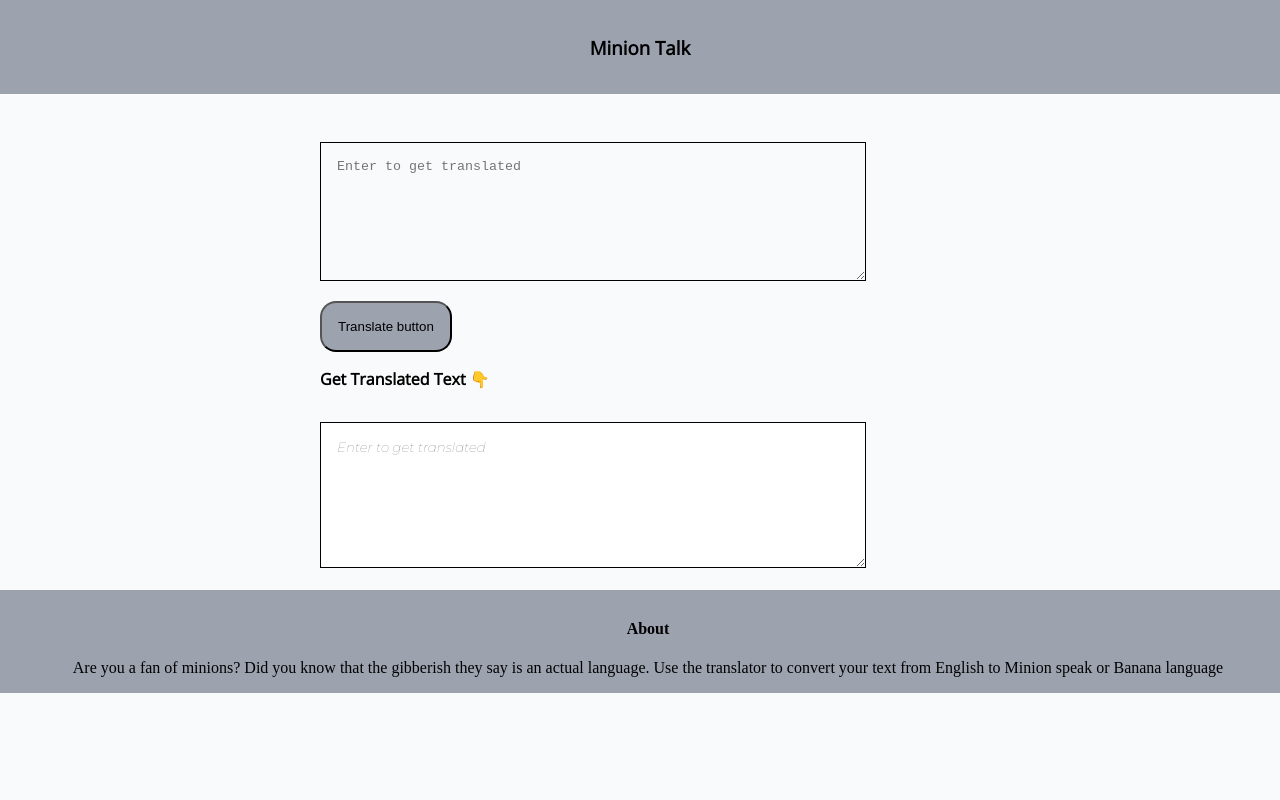
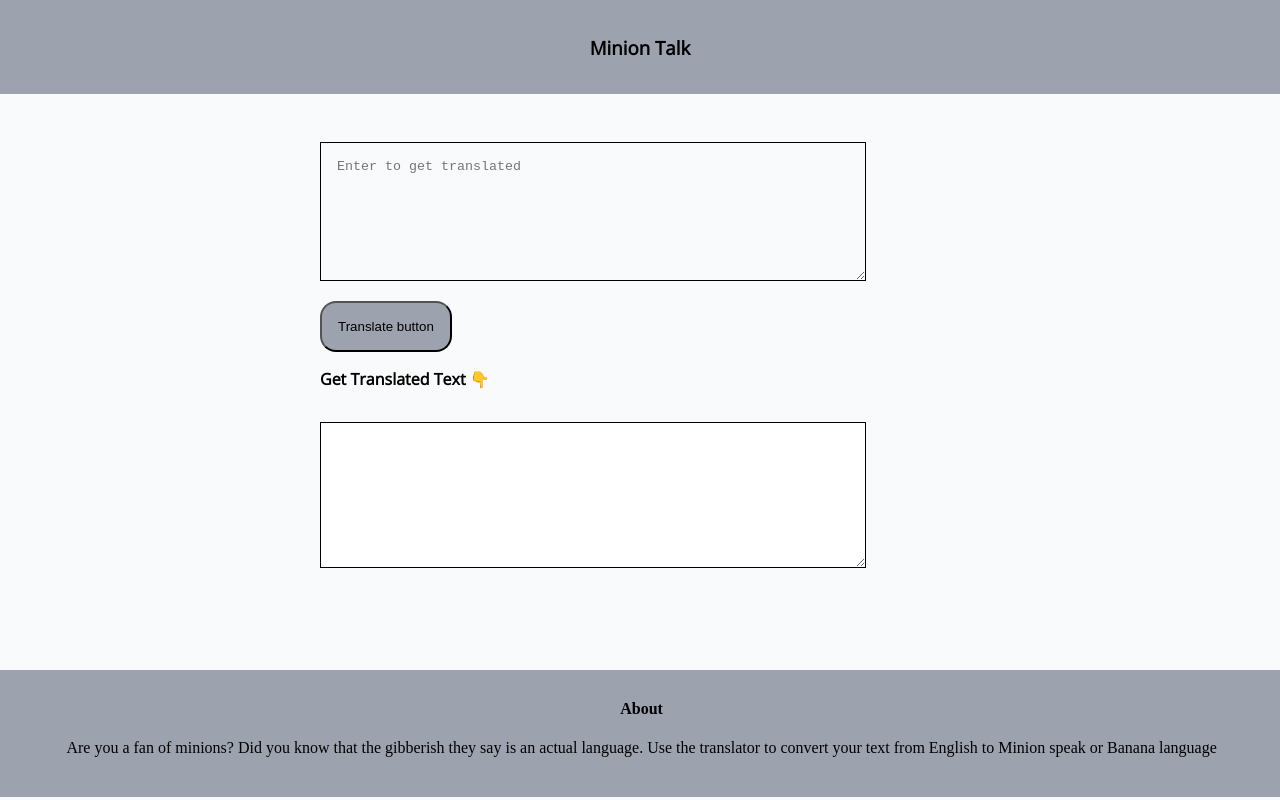
Before and after one commit to MohammedFurqhan/Translator, a plain HTML site: page index.html in a window 1280 px wide. Drawn offline with nearby package versions, Linux system fonts and the light colour scheme.

Commit message:
test : footer position

```diff
--- a/index.html
+++ b/index.html
@@ -58,17 +58,17 @@
             position: relative;
             left: 0;
             bottom: 0;
-            width: 100%;
+            width: 99%;
             background-color: #9CA3AF;
             color: black;
             text-align: center;
             padding: 1vh;
-
+            margin-top: 5rem;
         }
         .section{
-            margin-left: 2vh;
-            margin-right: 2vh;
-            margin-bottom: 1vh;
+            margin-left: 2rem;
+            margin-right: 2rem;
+            margin-bottom: 2rem;
         }
         .footer-heading{
 
@@ -83,7 +83,7 @@
     <div><button id="btn-translate">Translate button</button>
     </div>
     <p>Get Translated Text 👇</p>
-    <div><textarea name="text" placeholder="Enter to get translated" id="output-txt" cols="2" rows="7" style="font: 1em sans-serif black;"></textarea>
+    <div><textarea name="text" id="output-txt" cols="2" rows="7" style="font: 1em sans-serif black;"></textarea>
     </div><br>
     <!-- Footer Part Added -->
     <footer><h4 style="text-align: center;">About</h4>
```
